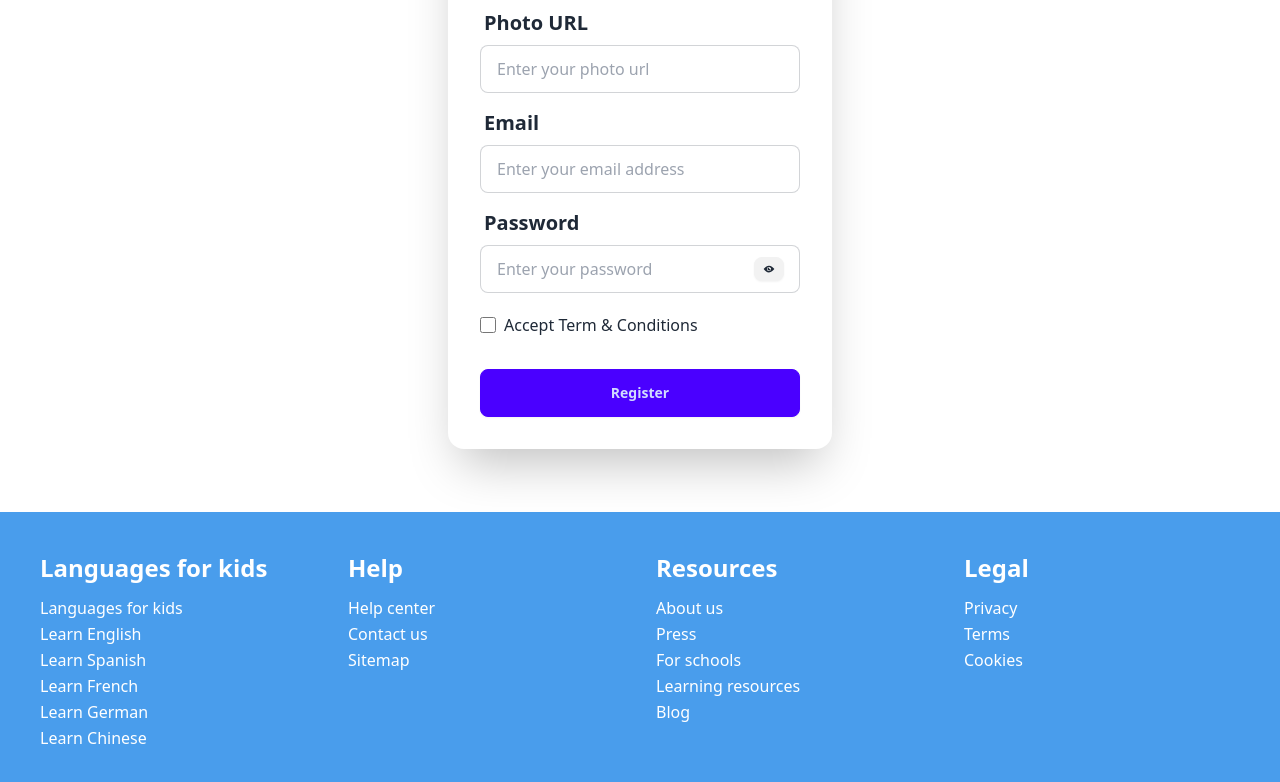
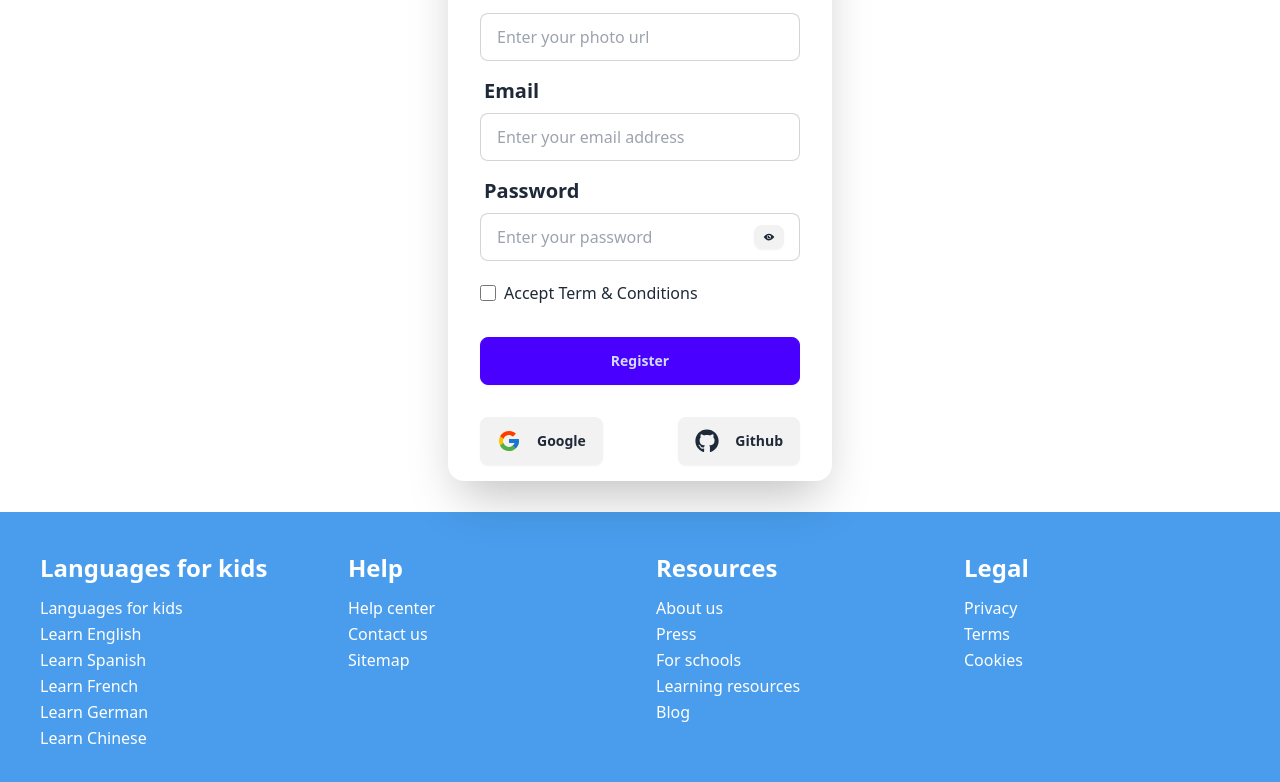
Before and after one commit to Amit-Biswas-WD/Studycat-A9, a React (Vite) app: page /sign-up in a window 1280 px wide. Shown: the part 620-1402 px from the top of the page. Built offline with nearby package versions, Linux system fonts and the light colour scheme.

Commit message:
Google Login

```diff
--- a/package.json
+++ b/package.json
@@ -10,6 +10,7 @@
     "preview": "vite preview"
   },
   "dependencies": {
+    "firebase": "^11.2.0",
     "localforage": "^1.10.0",
     "match-sorter": "^8.0.0",
     "react": "^18.3.1",
--- a/src/context/AuthProvider.jsx
+++ b/src/context/AuthProvider.jsx
@@ -1,12 +1,31 @@
-import { createContext } from "react";
+import { createContext, useState } from "react";
+import {
+  GithubAuthProvider,
+  GoogleAuthProvider,
+  signInWithPopup,
+} from "firebase/auth";
+import auth from "./../firebase/firebase.config";
 
 export const AuthContext = createContext(null);
 
-const AuthProvider = ({children}) => {
+const AuthProvider = ({ children }) => {
+  const [user, setUser] = useState();
+  const googleProvider = new GoogleAuthProvider();
+  const githubProvider = new GithubAuthProvider();
+
+  const createGoogleAccount = () => {
+    return signInWithPopup(auth, googleProvider);
+  };
+
+  const createGithubAccount = () => {
+    return signInWithPopup(auth, githubProvider);
+  };
 
   const authInfo = {
-    name: "Amit",
-    age: 21,
+    user,
+    setUser,
+    createGoogleAccount,
+    createGithubAccount,
   };
 
   return (
--- /dev/null
+++ b/src/firebase/firebase.config.js
@@ -0,0 +1,15 @@
+import { initializeApp } from "firebase/app";
+import { getAuth } from "firebase/auth";
+
+const firebaseConfig = {
+  apiKey: import.meta.env.VITE_apiKey,
+  authDomain: import.meta.env.VITE_authDomain,
+  projectId: import.meta.env.VITE_projectId,
+  storageBucket: import.meta.env.VITE_storageBucket,
+  messagingSenderId: import.meta.env.VITE_messagingSenderId,
+  appId: import.meta.env.VITE_appId,
+};
+
+const app = initializeApp(firebaseConfig);
+const auth = getAuth(app);
+export default auth;
--- a/src/page/Login - Register/SignUp.jsx
+++ b/src/page/Login - Register/SignUp.jsx
@@ -1,9 +1,12 @@
-import { useState } from "react";
-import { FaEyeSlash } from "react-icons/fa";
+import { useContext, useState } from "react";
+import { FaEyeSlash, FaGithub } from "react-icons/fa";
 import { IoIosEye } from "react-icons/io";
+import { AuthContext } from "../../context/AuthProvider";
+import { FcGoogle } from "react-icons/fc";
 
 const SignUp = () => {
   const [showPass, setShowPass] = useState(false);
+  const { createGoogleAccount, createGithubAccount } = useContext(AuthContext);
 
   const handleRegister = (event) => {
     event.preventDefault();
@@ -14,6 +17,16 @@ const SignUp = () => {
     const password = form.get("password");
     console.log({ name, photo, email, password });
   };
+
+  const handleGoogleLogin = () => {
+    createGoogleAccount()
+      .then((result) => {
+        console.log(result.user);
+      })
+      .catch((err) => {
+        console.log("Error", err);
+      });
+  }
 
   return (
     <div className="min-h-screen flex justify-center items-center">
@@ -97,6 +110,20 @@ const SignUp = () => {
             <button className="btn btn-primary">Register</button>
           </div>
         </form>
+        <div className="flex px-8 justify-between mb-4">
+          <div
+            onClick={handleGoogleLogin}
+            className="flex gap-4 items-center btn"
+          >
+            <FcGoogle className="w-6 h-auto" /> Google
+          </div>
+          <div
+            onClick={createGithubAccount}
+            className="flex gap-4 items-center btn"
+          >
+            <FaGithub className="w-6 h-auto" /> Github
+          </div>
+        </div>
       </div>
     </div>
   );
```
Also changed, not shown: 1 other file (tests, documents, lock files or other folders).
